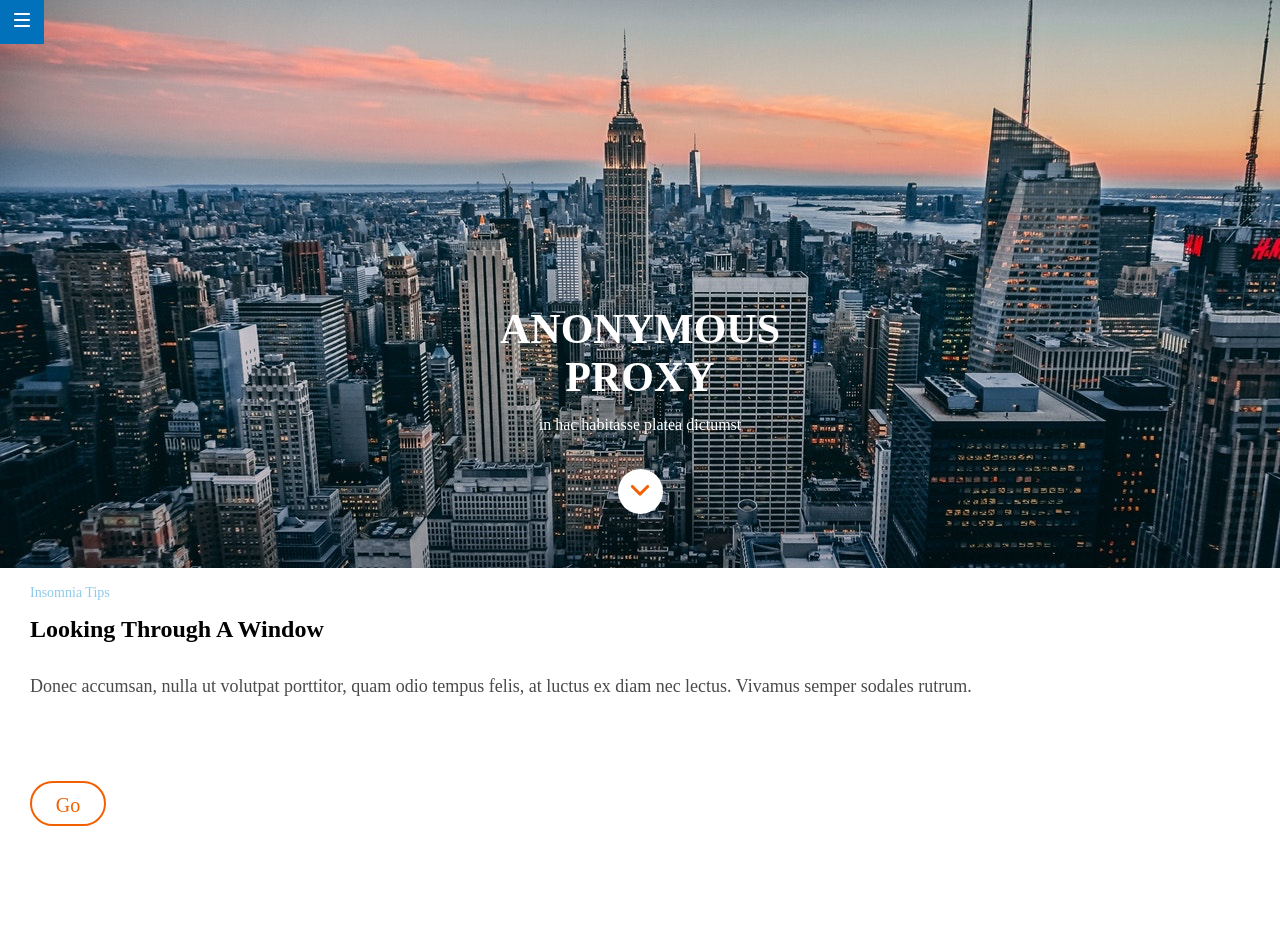
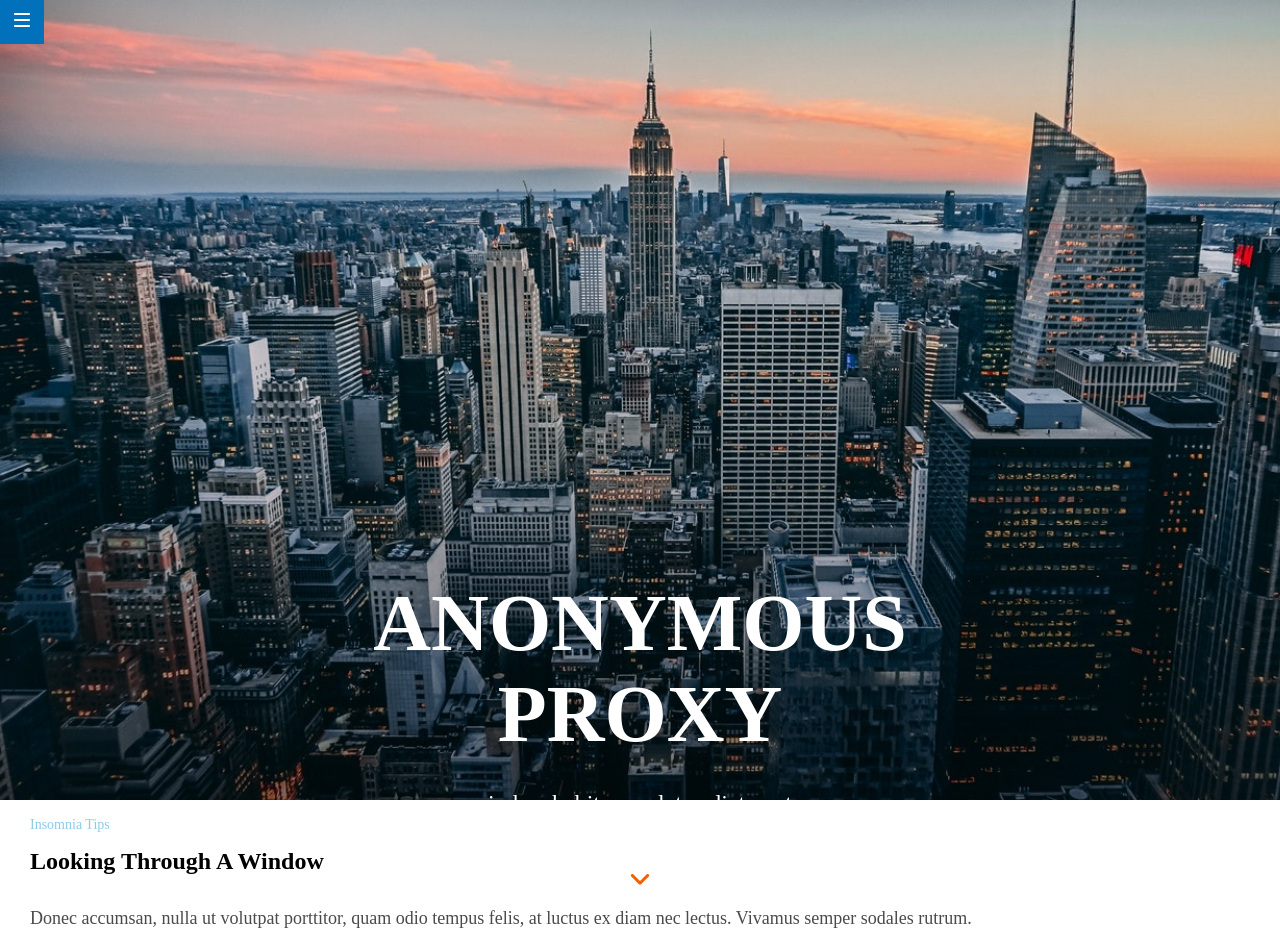
Before and after one commit to Adalab/modulo-1-evaluacion-final-TeresaMartinezFernandez, a website: page src/html/index.html in a window 1280 px wide. Shown: the top 941 px of the page. Drawn offline with nearby package versions, Linux system fonts and the light colour scheme; files that its build step writes are made by us from their sources; files whose address does not match are found by name.

Commit message:
add mediaqueriers header

```diff
--- a/src/html/partials/header.html
+++ b/src/html/partials/header.html
@@ -1,4 +1,4 @@
-<header class="header">
+<header id="header" class="header">
   <div class="header__link">
     <a href="https://adalab.es/" target="blank"><img class="header__image--link" src="./assets/images/ico-menu.svg" alt="ir a Adalab" title="Home Adalab"></a>
   </div>
--- a/src/html/partials/main.html
+++ b/src/html/partials/main.html
@@ -4,20 +4,14 @@
     <h2 class="section__first--title">looking through a window</h2>
     <p class="section__first--text">Donec accumsan, nulla ut volutpat porttitor, quam odio tempus felis, at luctus ex diam nec lectus. Vivamus semper sodales rutrum.</p>
     <div class="section__first--button">go</div>
-
   </section>
 
-  <section class="section__second">
+  <section id="sectionsecond" class="section__second">
     <h2 class="section__second--title">3 reasons to purchase</h2>
     <h3 class="section__second--title1">Ut sed metus</h3>
     <p class="section__second--text1"> Lorem ipsum dolor sit amet, consecteur.</p>
-
-
-
     <h3 class="section__second--title2">Curabitur ac erat</h3>
     <p class="section__second--text2"> Mauris mattis urna quis lorem molestie.</p>
-
-
     <h3 class="section__second--title3">Morbi dictum</h3>
     <p class="section__second--text3">
       Aliquam in dolor et dolor tincidunt.</p>
--- a/src/scss/layout/_header.scss
+++ b/src/scss/layout/_header.scss
@@ -1,6 +1,6 @@
 .header {
   width: 100vw;
-  height: 568px;
+  height: 100vh;
   background-image: url(../images/cover.jpg);
   background-size: cover;
   background-repeat: no-repeat;
@@ -58,3 +58,19 @@
   width: 20px;
   height: 11px;
 }
+@media all and (min-width: 768px) {
+  .header__title {
+    font-size: 80px;
+    width: 690px;
+    height: 212px;
+    transform: translate(0, 320px);
+  }
+  .header__title--small {
+    font-size: 24px;
+    width: 360px;
+    transform: translate(0, 320px);
+  }
+  .header__botton {
+    transform: translate(0, 360px);
+  }
+}
--- a/src/scss/layout/_page.scss
+++ b/src/scss/layout/_page.scss
@@ -38,8 +38,14 @@
   font-size: 20px;
   line-height: 2.25;
   text-transform: capitalize;
-  text-align: center;
-  margin-left: 15px;
+  display: flex;
+  align-items: center;
+  justify-content: center;
+  transition: background-color ease 1s, color ease 1s;
+  &:hover {
+    background-color: $colorBottonHam;
+    color: $colorTextWhite;
+  }
 }
 .section__second {
   width: 100vw;
@@ -113,4 +119,9 @@
   grid-column: 2 / 3;
   grid-row: 6 / 7;
   text-align: center;
+  transition: background-color ease 1s, border-color ease 1s;
+  &:hover {
+    background-color: $colorPathfooter;
+    border-color: $colorTextBlack;
+  }
 }
```
